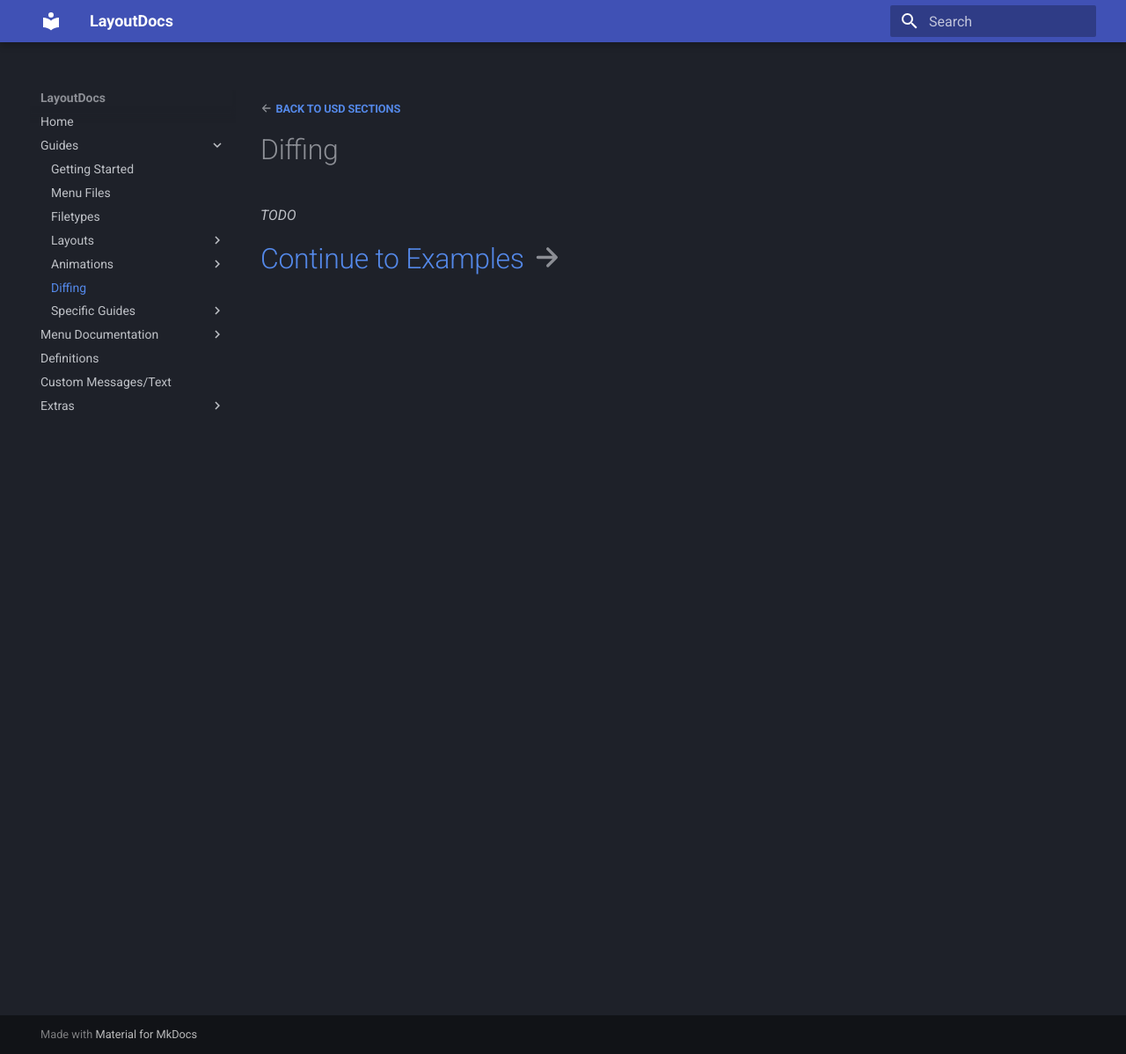
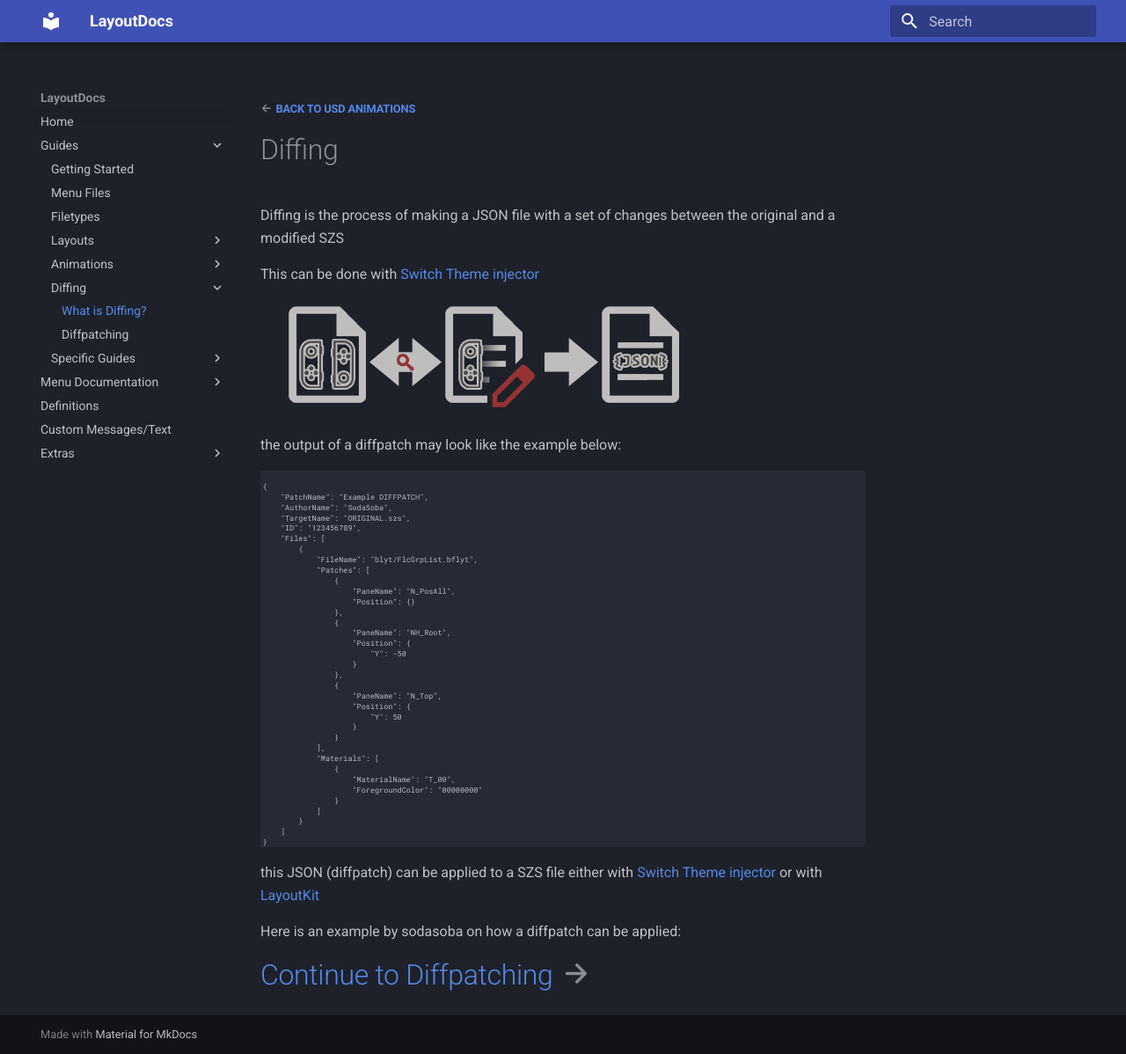
Before and after one commit to ThemezerNX/LayoutDocs, an MkDocs documentation site: the page built from docs/guide/diffing.md, in a window 1280 px wide and 1198 px high. Shown: the whole window at 88% size. Built offline with MkDocs 1.6.1 and Material for MkDocs 9.7.7, drawn with Linux system fonts in a browser that asks for light colours.

Commit message:
added diffing & images, and extra applet icons
Added information in
 - diffing (also included navigation as previously requested in older PRs)
   -made a new example image how which can be  edited if required
added new section
 - diffpatching example (also included navigation)
Added more custom applet icons as Icon Pack 2

adjusted mkdocs.yaml and

```diff
--- a/docs/guide/diffing.md
+++ b/docs/guide/diffing.md
@@ -1,7 +1,57 @@
-##### :octicons-arrow-left-16: [Back to USD Sections](layouts/usd-sections.md)
+##### :octicons-arrow-left-16: [Back to USD Animations](animations/index.md)
 
 # Diffing
 
-_TODO_
+Diffing is the process of making a JSON file
+with a set of changes between the original and a modified SZS
 
-# [Continue to Examples](examples/index.md) :octicons-arrow-right-16:
+This can be done with [Switch Theme injector](https://github.com/exelix11/SwitchThemeInjector)
+
+![diffing.png](<diffpatch/diffing.png>)
+
+the output of a diffpatch may look like the example below:
+
+<font size="0">
+<pre><code>
+{
+	"PatchName": "Example DIFFPATCH",
+	"AuthorName": "SodaSoba",
+	"TargetName": "ORIGINAL.szs",
+	"ID": "123456789",
+	"Files": [
+		{
+			"FileName": "blyt/FlcGrpList.bflyt",
+			"Patches": [
+				{
+					"PaneName": "N_PosAll",
+					"Position": {}
+				},
+				{
+					"PaneName": "NH_Root",
+					"Position": {
+						"Y": -50
+					}
+				},
+				{
+					"PaneName": "N_Top",
+					"Position": {
+						"Y": 50
+					}
+				}
+			],
+			"Materials": [
+				{
+					"MaterialName": "T_00",
+					"ForegroundColor": "00000000"
+				}
+			]
+		}
+	]
+}
+</code></pre>
+</font>
+this JSON (diffpatch) can be applied to a SZS file either with [Switch Theme injector](https://github.com/exelix11/SwitchThemeInjector) or with [LayoutKit](https://github.com/ThemezerNX/LayoutKit)
+
+Here is an example by sodasoba on how a diffpatch can be applied:
+
+# [Continue to Diffpatching](diffpatch/index.md) :octicons-arrow-right-16:
--- a/mkdocs.yml
+++ b/mkdocs.yml
@@ -18,48 +18,49 @@ markdown_extensions:
           emoji_generator: !!python/name:materialx.emoji.to_svg
     - pymdownx.highlight
     - pymdownx.superfences
-
 nav:
-    - Home: index.md
-    - Guides:
-          - Getting Started: guide/index.md
-          - Menu Files: guide/menu-files.md
-          - Filetypes: guide/filetypes.md
-          - Layouts:
-                - Getting Started: guide/layouts/index.md
-                - USD Sections: guide/layouts/usd-sections.md
-          - Animations:
-                - The Guide: guide/animations/index.md
-                - PaiTags and Targets: guide/animations/paitags-and-targets.md
-          - Diffing: guide/diffing.md
-          - Specific Guides:
-                Getting Started: guide/examples/index.md
-                #     Changing Component Sizes: guide/examples/changing-component-sizes/index.md
-                #     Repositioning the Gamerow: guide/examples/reposition-gamerow/index.md
-                Stationary Game Icons: guide/examples/stationary-game-icons/index.md
-                Custom Element Colors: guide/examples/custom-element-colors/index.md
-                Custom Applet Icons: guide/examples/custom-applet-icons/index.md
-                Custom Cursor: guide/examples/custom-cursor/index.md
-                Hide Footer Line: guide/examples/hide-footer-line/index.md
-                Hide Header Lines: guide/examples/hide-header-lines/index.md
-                #     Changing Applet Cursor Size: guide/examples/changing-applet-cursor-size/index.md
-                Pulling & Pushing Panes: guide/examples/pull-push-front-back/index.md
-                Disabling Hud Movement: guide/examples/disabling-clock-movement-caused-by-battery/index.md
-    - Menu Documentation:
-          - Introduction: menu-docs/index.md
-          - Menus:
-                - Common: menu-docs/menus/common/index.md
-                - Home Menu: menu-docs/menus/ResidentMenu/index.md
-                #     - Lockscreen: menu-docs/menus/Entrance/index.md
-                - All Apps: menu-docs/menus/Flaunch/index.md
-                  #     - Settings: menu-docs/menus/Set/index.md
-                - Player Select: menu-docs/menus/Psl/index.md
-                  #     - User Page: menu-docs/MyPage/index.md
-                  #     - News: menu-docs/Notification/index.md
-    - Definitions: definitions.md
-    - Custom Messages/Text: custom-messages.md
-    - Extras:
-          - Guides: extras/guides.md
-          - Tools: extras/tools.md
-          - Discord Servers: extras/discord-servers.md
-          - Other: extras/other.md
+  - Home: index.md
+  - Guides:
+      - Getting Started: guide/index.md
+      - Menu Files: guide/menu-files.md
+      - Filetypes: guide/filetypes.md
+      - Layouts:
+          - Getting Started: guide/layouts/index.md
+          - USD Sections: guide/layouts/usd-sections.md
+      - Animations:
+          - The Guide: guide/animations/index.md
+          - PaiTags and Targets: guide/animations/paitags-and-targets.md
+      - Diffing:
+          - What is Diffing?:  guide/diffing.md
+          - Diffpatching: guide/diffpatch/index.md
+      - Specific Guides:
+          - Getting Started: guide/examples/index.md
+          #     Changing Component Sizes: guide/examples/changing-component-sizes/index.md
+          #     Repositioning the Gamerow: guide/examples/reposition-gamerow/index.md
+          - Stationary Game Icons: guide/examples/stationary-game-icons/index.md
+          - Custom Element Colors: guide/examples/custom-element-colors/index.md
+          - Custom Applet Icons: guide/examples/custom-applet-icons/index.md
+          - Custom Cursor: guide/examples/custom-cursor/index.md
+          - Hide Footer Line: guide/examples/hide-footer-line/index.md
+          - Hide Header Lines: guide/examples/hide-header-lines/index.md
+          #     Changing Applet Cursor Size: guide/examples/changing-applet-cursor-size/index.md
+          - Pulling & Pushing Panes: guide/examples/pull-push-front-back/index.md
+          - Disabling Hud Movement: guide/examples/disabling-clock-movement-caused-by-battery/index.md
+  - Menu Documentation:
+      - Introduction: menu-docs/index.md
+      - Menus:
+          - Common: menu-docs/menus/common/index.md
+          - Home Menu: menu-docs/menus/ResidentMenu/index.md
+          #     - Lockscreen: menu-docs/menus/Entrance/index.md
+          - All Apps: menu-docs/menus/Flaunch/index.md
+          #     - Settings: menu-docs/menus/Set/index.md
+          - Player Select: menu-docs/menus/Psl/index.md
+          #     - User Page: menu-docs/MyPage/index.md
+          #     - News: menu-docs/Notification/index.md
+  - Definitions: definitions.md
+  - Custom Messages/Text: custom-messages.md
+  - Extras:
+      - Guides: extras/guides.md
+      - Tools: extras/tools.md
+      - Discord Servers: extras/discord-servers.md
+      - Other: extras/other.md
```
Also changed, not shown: docs/guide/diffpatch/index.md (added, +74 -0 lines), docs/guide/examples/custom-applet-icons/index.md (+3 -0 lines), docs/guide/diffpatch/00opt.jpg (added), docs/guide/diffpatch/01-sdmc.png (added), docs/guide/diffpatch/01opt.png (added), docs/guide/diffpatch/04-load-option.png (added), docs/guide/diffpatch/05-load-diff-switchdeck.png (added), docs/guide/diffpatch/6-open-diff-switchdeck.png (added), docs/guide/diffpatch/7-loaded-diff-switchdeck.png (added), docs/guide/diffpatch/8-loaded-diff-switchdeck.png (added), docs/guide/diffpatch/9-loaded-diff-switchdeck.png (added), docs/guide/diffpatch/diffing.png (added), docs/guide/examples/custom-applet-icons/pack2.png (added), 2 other files.
